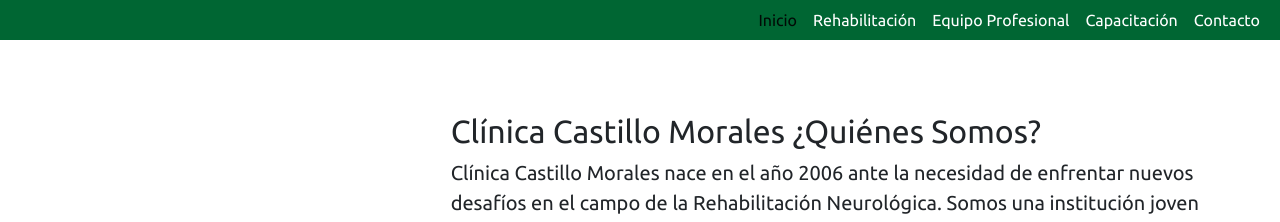
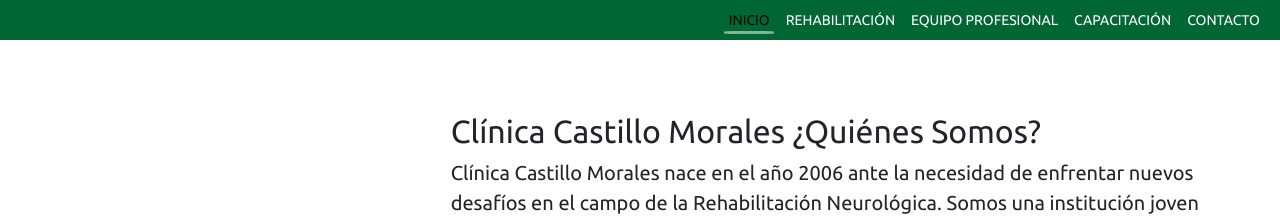
Before and after one commit to fescudero0909/entrega3proyectoFinalEscuderoHectorFacundo, a plain HTML site: page index.html in a window 1280 px wide. Shown: the top 222 px of the page. Drawn offline with nearby package versions, Linux system fonts and the light colour scheme.

Commit message:
agregue estilos al nav. lineas y hover

```diff
--- a/assets/css/styles.css
+++ b/assets/css/styles.css
@@ -32,7 +32,30 @@
 
 .nav-link {
   color: white;
-  font-family: "Ubuntu"; }
+  font-family: "Ubuntu";
+  text-transform: uppercase;
+  font-size: 14px;
+  position: relative; }
+  .nav-link::after {
+    content: "";
+    background-color: rgba(255, 255, 255, 0.512);
+    border-radius: 20%;
+    position: absolute;
+    left: 5%;
+    top: 80%;
+    width: 88%;
+    height: 3px;
+    opacity: 0;
+    transition: 0.6s; }
+  .nav-link:hover::after {
+    opacity: 1; }
+
+.nav-item a.active::after {
+  opacity: 1; }
+
+.nav-item a:hover {
+  color: antiquewhite;
+  opacity: 0.9; }
 
 main .titulo {
   font-family: "Ubuntu"; }
--- a/assets/scss/_nav.scss
+++ b/assets/scss/_nav.scss
@@ -5,4 +5,30 @@
 .nav-link{
     color: map-get($estilos , colorFuente );
     font-family: map-get($estilos , familiaFuente );
+    text-transform: uppercase;
+    font-size: 14px;
+    position: relative;
+    &::after{
+        content: "";
+        background-color: rgba(255, 255, 255, 0.512);
+        border-radius: 20%;
+        position: absolute;
+        left: 5%;
+        top: 80%;
+        width: 88%;
+        height: 3px;
+        opacity: 0;
+        transition: 0.6s;
+    }
+    &:hover::after{
+        opacity: 1;
+    }
 }
+
+.nav-item a.active::after{
+    opacity: 1;
+}
+.nav-item a:hover{
+    color: antiquewhite;
+    opacity: 0.9;
+}
--- a/index.html
+++ b/index.html
@@ -20,8 +20,8 @@
             <button class="navbar-toggler" type="button" data-bs-toggle="collapse" data-bs-target="#navbarNav" aria-controls="navbarNav" aria-expanded="false" aria-label="Toggle navigation">
                 <span class="navbar-toggler-icon"></span>
             </button>
-            <div class="collapse navbar-collapse fs-6 justify-content-end" id="navbarNav">
-                <ul class="navbar-nav">
+            <div class="collapse navbar-collapse justify-content-end" id="navbarNav">
+                <ul class="navbar-nav align-items-center">
                     <li class="nav-item">
                         <a class="nav-link active" aria-current="page" href="./index.html">Inicio</a>
                     </li>
```
Also changed, not shown: pages/capacitacion.html (+2 -2 lines), pages/contacto.html (+2 -2 lines), pages/equipoProfesional.html (+2 -2 lines), pages/rehabilitacion.html (+2 -2 lines).
